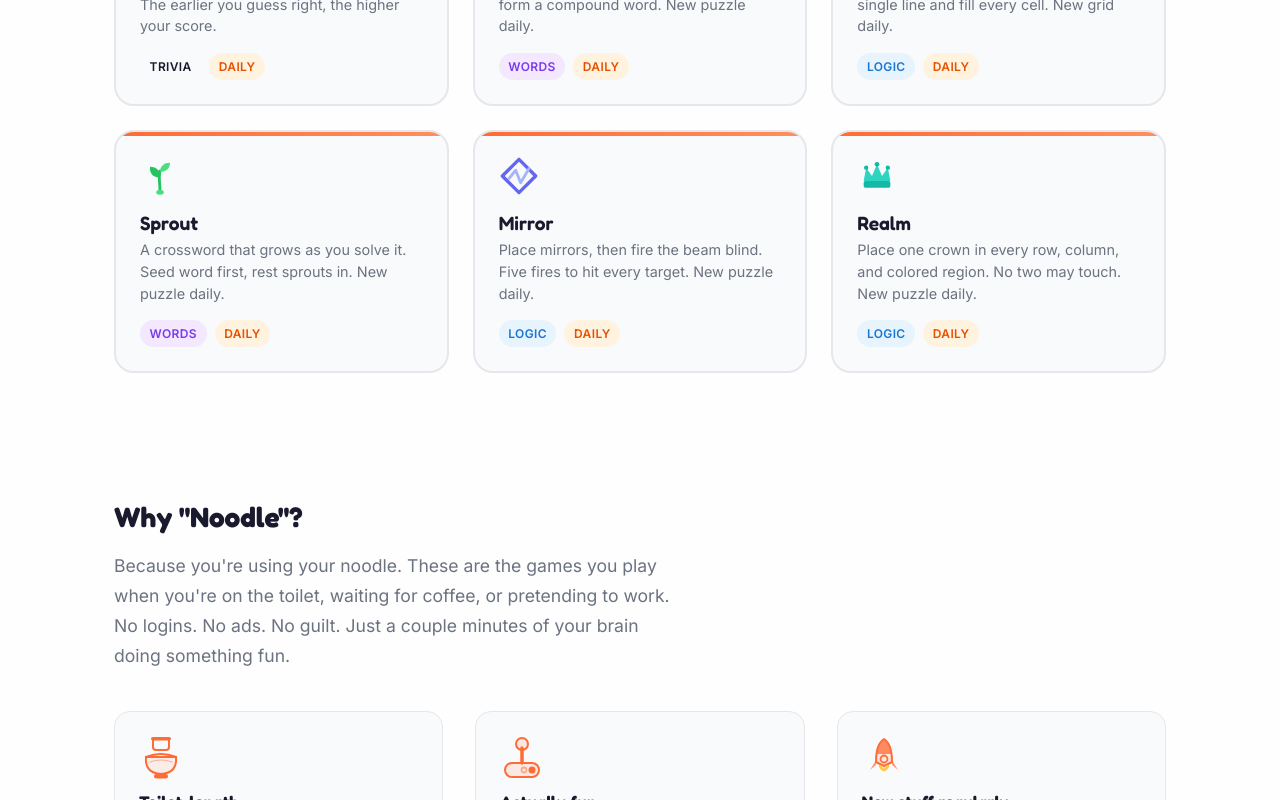
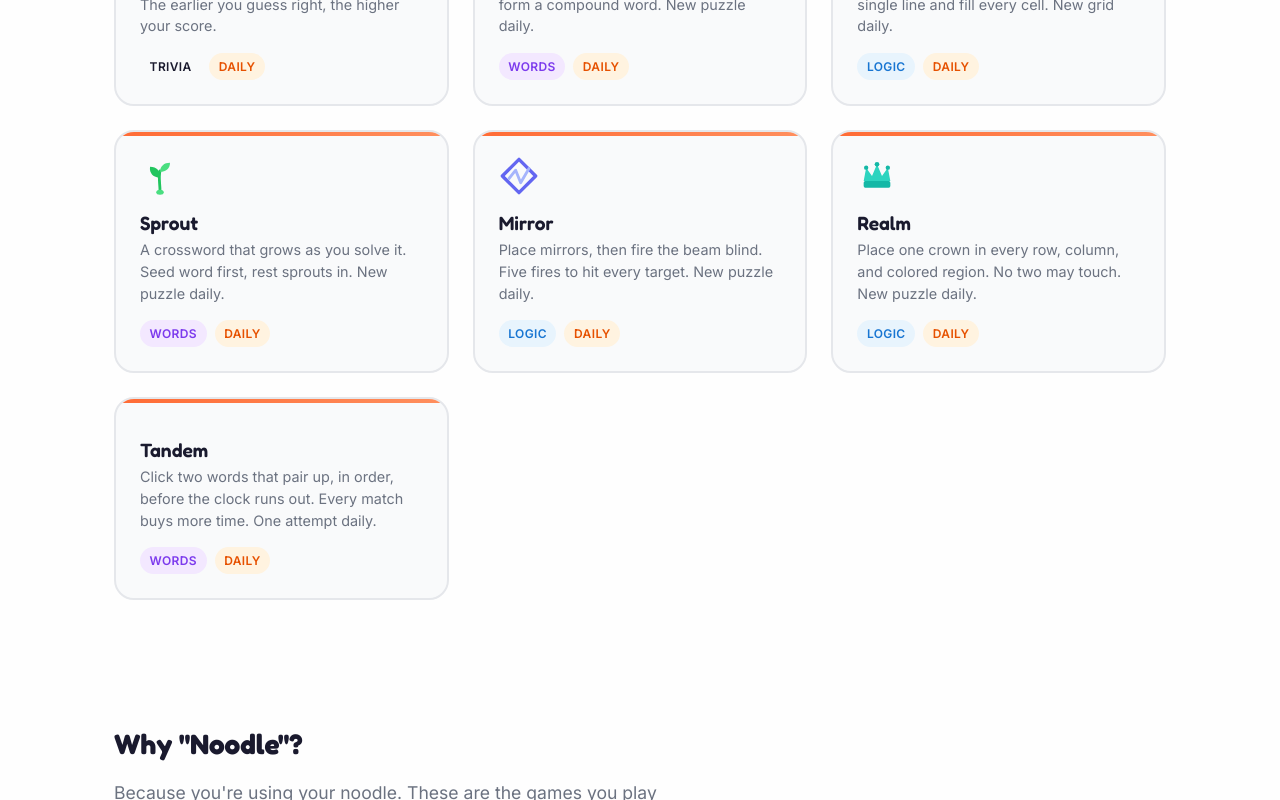
Before and after one commit to balexandr/noodle_games, a React (Vite) app: page / in a window 1280 px wide. Shown: the part 1282-2082 px from the top of the page. Built offline with nearby package versions, Linux system fonts and the light colour scheme.

Commit message:
Add Tandem to the hub roster and sitemap index
Tandem is now deployed and live at tandem.noodlegames.co. Also fixed
the hub card description, which still described the pre-time-bonus
60-second-only mechanic.

```diff
--- a/src/data/games.js
+++ b/src/data/games.js
@@ -71,4 +71,12 @@ export const games = [
     tags: ['Logic', 'Daily'],
     url: 'https://realm.noodlegames.co',
   },
+  {
+    id: 'tandem',
+    title: 'Tandem',
+    description: 'Click two words that pair up, in order, before the clock runs out. Every match buys more time. One attempt daily.',
+    status: 'active',
+    tags: ['Words', 'Daily'],
+    url: 'https://tandem.noodlegames.co',
+  },
 ]
```
Also changed, not shown: 1 other file (tests, documents, lock files or other folders).
